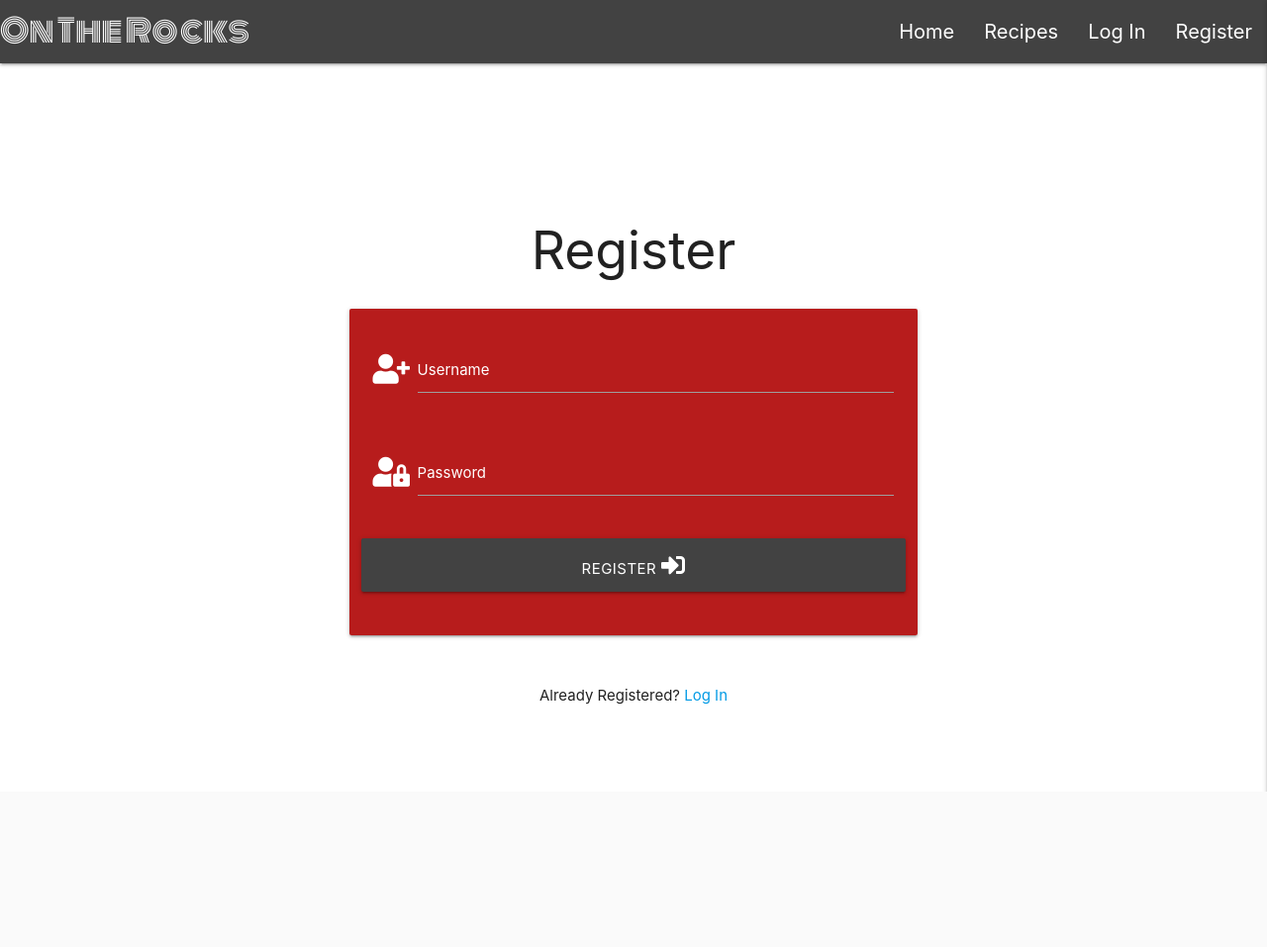
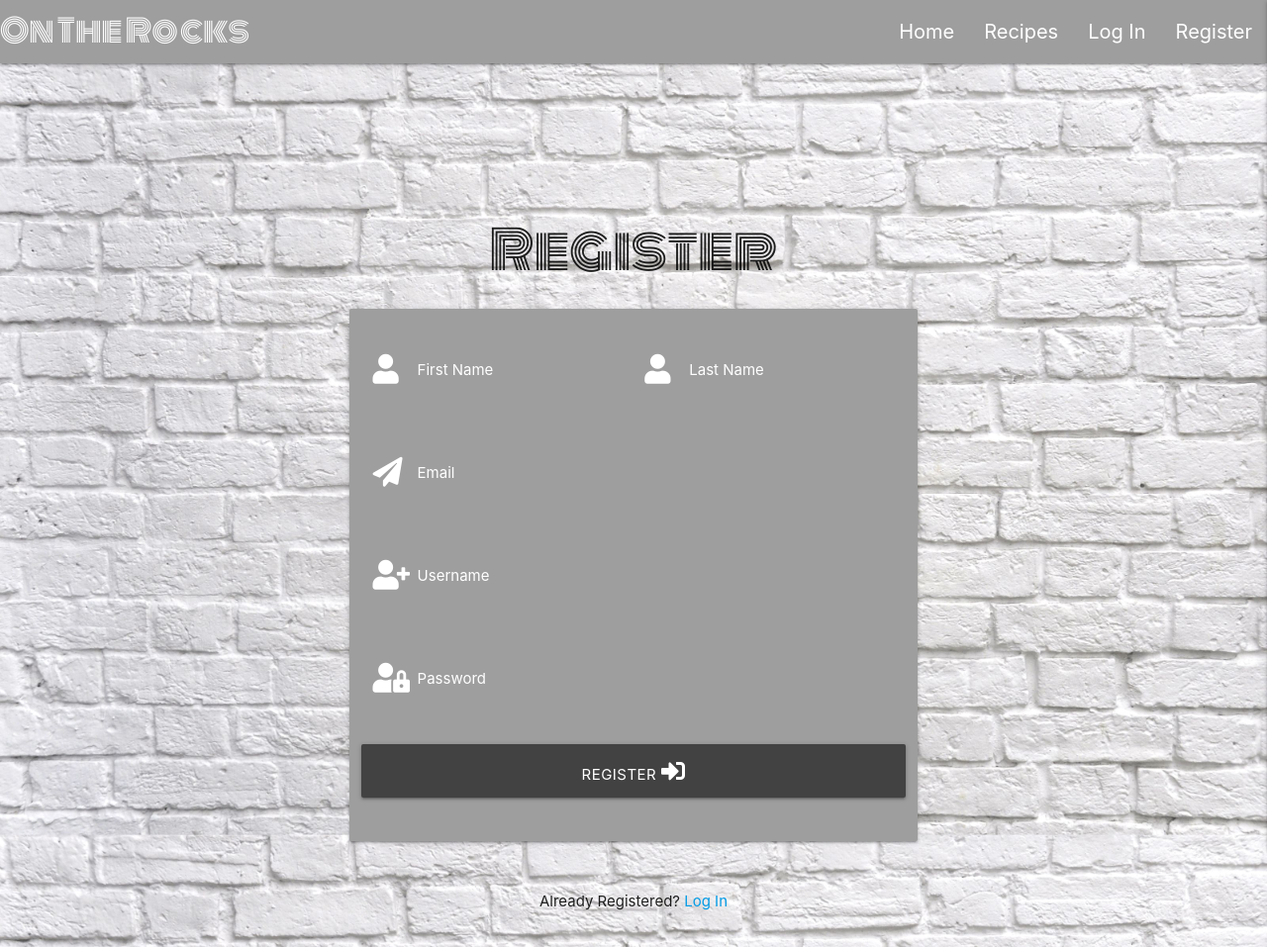
Before and after one commit to AmyKeedwell/3-Milestone-Project-OnTheRocks, a Flask app: page /register in a window 1280 px wide. Shown: the whole page at 99% size. Before the commit the page ends 800 px from the top, so only its background shows below. Run offline with Flask 2, Linux system fonts and the light colour scheme; some libraries are stand-ins or nearby versions.

Commit message:
changed background image and styling to white and grey, also began trying to add receipies section and format

```diff
--- a/app.py
+++ b/app.py
@@ -22,7 +22,7 @@ mongo = PyMongo(app)
 @app.route("/")
 @app.route("/get_recipes")
 def get_recipes():
-    recipies = mongo.db.recipies.find()
+    recipies = list(mongo.db.recipies.find())
     return render_template("recipes.html", recipies=recipies)
 
 
--- a/static/css/style.css
+++ b/static/css/style.css
@@ -3,6 +3,14 @@
 .logo {
     font-family: 'Monoton', cursive;
     font-size: 30px;
+}
+
+h2 {
+    font-family: 'Monoton', cursive;
+}
+
+.headerbckgrnd {
+    background-color: white;
 }
 
 .text {
@@ -14,8 +22,7 @@ nav {
     margin-bottom: 20vh;
 }
 
-.home-image {
-    background-image: url(../images/background.jpeg);
+body {background-image: url(../images/wall.jpg);
     background-repeat: no-repeat;
     width: 100%;
     height: auto;
--- a/static/js/scripts.js
+++ b/static/js/scripts.js
@@ -1,3 +1,7 @@
  $(document).ready(function(){
      $('.sidenav').sidenav({edge: "right"});
   });
+
+ $(document).ready(function(){
+    $('.collapsible').collapsible();
+  });
--- a/templates/base.html
+++ b/templates/base.html
@@ -12,7 +12,7 @@
 <body>
 <!--nav bar-->
 <nav>
-    <div class="nav-wrapper grey darken-3">
+    <div class="nav-wrapper grey">
       <a href="{{ url_for('home') }}" class="brand-logo logo">On The Rocks</a>
       <a href="#" data-target="mobile-demo" class="sidenav-trigger right"><i class="fas fa-bars"></i></a>
       <ul class="right hide-on-med-and-down">
--- a/templates/home.html
+++ b/templates/home.html
@@ -2,12 +2,12 @@
 {% block content %}
 
 <!--homepage card-->
-<body class="home-image">
+<body>
 
     <div class="container valign-wrapper">
     <div class="row">
         <div class="col s10 offset-s1 valign">
-        <div class="card red darken-4">
+        <div class="card grey">
             <div class="card-content white-text ">
             <span class="card-title logo center"><h1>ON THE ROCKS</h1></span>
             <p class="text center-align">Welcome to On The Rocks! The perfect place to find new cocktail recipes and add your own!</p>
--- a/templates/login.html
+++ b/templates/login.html
@@ -5,7 +5,7 @@
 
     <div class="row">
         <form class="col s12 m8 offset-m2" method="POST" action="{{ url_for('login') }}">
-            <div class="card-panel red darken-4">
+            <div class="card-panel grey">
                 <!--Username-->
                 <div class="row">
                     <div class="input-field col s12">
--- a/templates/register.html
+++ b/templates/register.html
@@ -5,7 +5,26 @@
 
     <div class="row">
         <form class="col s12 m8 offset-m2" method="POST" action="{{ url_for('register') }}">
-            <div class="card-panel red darken-4">
+            <div class="card-panel grey">
+                <div class="row">
+                    <div class="input-field col s6">
+                        <i class="fas fa-user prefix white-text"></i>
+                        <input id="first_name" name="first_name" type="text" class="validate">
+                        <label for="first_name" class="white-text">First Name</label>
+                    </div>
+                    <div class="input-field col s6">
+                        <i class="fas fa-user prefix white-text"></i>
+                        <input id="last_name" type="text" class="validate">
+                        <label for="last_name" class="white-text">Last Name</label>
+                    </div>
+                </div>
+                <div class="row">
+                    <div class="input-field col s12">
+                        <i class="fas fa-paper-plane prefix white-text"></i>
+                        <input id="email" name="email" type="email" class="validate">
+                        <label for="email" class="white-text">Email</label>
+                    </div>
+                </div>
                 <!--Username-->
                 <div class="row">
                     <div class="input-field col s12">
```
Also changed, not shown: templates/recipes.html (+19 -1 lines), static/images/background.jpeg (deleted), static/images/wall.jpg (added).
